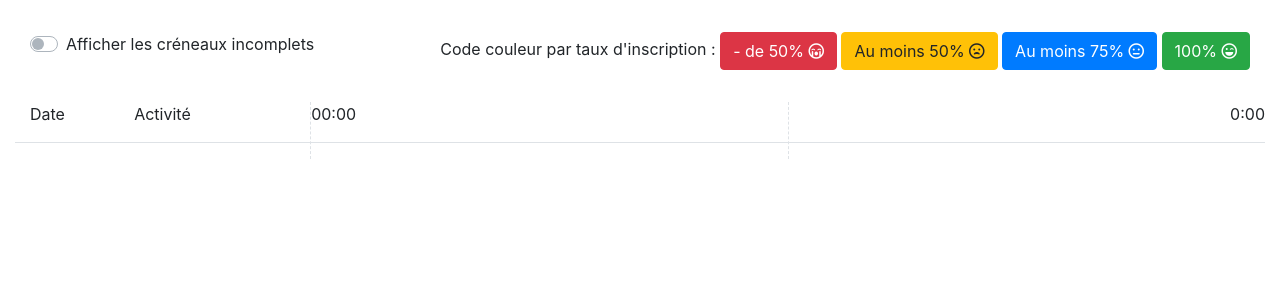
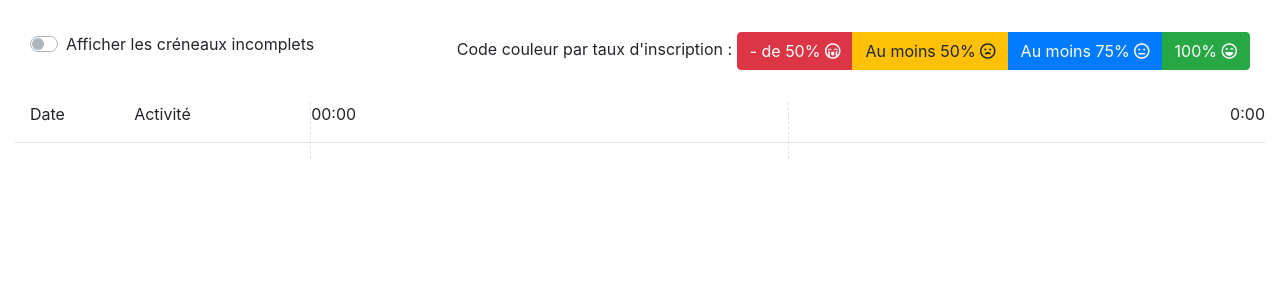
Before and after one commit to BrunoJunior/bdzkermesse, a Symfony app: template templates/kermesse/planning.html.twig in a window 1280 px wide. Shown: the part 56-356 px from the top of the page. Run offline with Twig, Linux system fonts and the light colour scheme; the template is opened without the code that fills it, so the values that code supplies are empty; some libraries are stand-ins or nearby versions.

Commit message:
Améliorer affichage planning

```diff
--- a/templates/activite/card.html.twig
+++ b/templates/activite/card.html.twig
@@ -15,6 +15,7 @@
         <p class="card-text">Total : {{ card.total }}</p>
     </div>
     <div class="card-footer">
+        <div class="btn-group" role="group" aria-label="Actions">
             <a href="{{ path('activite', {'id': card.id}) }}" class="btn btn-primary" data-toggle="tooltip" title="Détail"><i class="fas fa-eye"></i></a>
             <a href="{{ path('nouvelle_recette_activite', {'id': card.id}) }}" class="btn btn-success" data-toggle="tooltip" title="Nouvelle recette"><i class="fas fa-donate"></i></a>
             {% if not card.activite.caisseCentrale %}
@@ -24,3 +25,4 @@
             {% endif %}
         </div>
     </div>
+</div>
--- a/templates/kermesse/card.html.twig
+++ b/templates/kermesse/card.html.twig
@@ -10,6 +10,7 @@
         <p class="card-text" data-toggle="tooltip" title="Balance"><i class="fas fa-balance-scale"></i> {{ card.balance }}</p>
     </div>
     <div class="card-footer">
+        <div class="btn-group" role="group" aria-label="Actions">
             <a href="{{ path('kermesse', {'id': card.kermesse.id}) }}" class="btn btn-primary" data-toggle="tooltip" title="Détail"><i class="fas fa-eye"></i></a>
             <a href="{{ path('editer_kermesse', {'id': card.kermesse.id}) }}" class="btn btn-secondary" data-toggle="tooltip" title="Modifier"><i class="fas fa-edit"></i></a>
             <a href="{{ path('nouveau_ticket', {'id': card.kermesse.id}) }}" class="btn btn-danger" data-toggle="tooltip" title="Nouvelle dépense"><i class="fas fa-receipt"></i></a>
@@ -21,3 +22,4 @@
             {% endif %}
         </div>
     </div>
+</div>
--- a/templates/kermesse/planning.html.twig
+++ b/templates/kermesse/planning.html.twig
@@ -12,10 +12,12 @@
         </div>
         <div>
             Code couleur par taux d'inscription :
-            <button type="button" class="btn btn-danger">- de 50% <i class="far fa-sad-cry"></i></button>
-            <button type="button" class="btn btn-warning">Au moins 50% <i class="far fa-frown-open"></i></button>
-            <button type="button" class="btn btn-primary">Au moins 75% <i class="far fa-meh"></i></button>
-            <button type="button" class="btn btn-success">100% <i class="far fa-laugh-wink"></i></button>
+            <div class="btn-group" role="group" aria-label="Code couleur">
+                <button type="button" class="btn btn-danger">- de 50% <i class="far fa-sad-cry"></i></button>
+                <button type="button" class="btn btn-warning">Au moins 50% <i class="far fa-frown-open"></i></button>
+                <button type="button" class="btn btn-primary">Au moins 75% <i class="far fa-meh"></i></button>
+                <button type="button" class="btn btn-success">100% <i class="far fa-laugh-wink"></i></button>
+            </div>
         </div>
     </div>
     <div id="planning" style="position: relative;">
--- a/templates/membre/card.html.twig
+++ b/templates/membre/card.html.twig
@@ -6,6 +6,7 @@
         <p class="card-text" data-toggle="tooltip" title="En attente de remboursement"><i class="fas fa-spinner fa-spin"></i> {{ membre.montantAttenteRemboursement }}</p>
     </div>
     <div class="card-footer">
+        <div class="btn-group" role="group" aria-label="Actions">
             <a href="{{ path('editer_membre', {'id': membre.id}) }}" class="btn btn-primary" data-toggle="tooltip" title="Éditer"><i class="fas fa-edit"></i></a>
             {% if membre.email is not empty %}<a href="{{ path('contacter_membre', {'id': membre.id}) }}" class="btn btn-warning" data-toggle="tooltip" title="Contacter"><i class="fas fa-envelope"></i></a>{% endif %}
             {% if membre.aRembourser %}<a href="{{ path('demande_remboursement', {'id': membre.id}) }}" class="btn btn-secondary" data-toggle="tooltip" title="Demander remboursement"><i class="fas fa-money-check"></i></a>{% endif %}
@@ -15,3 +16,4 @@
             {% endif %}
         </div>
     </div>
+</div>
--- a/templates/recette/card.html.twig
+++ b/templates/recette/card.html.twig
@@ -7,7 +7,9 @@
         <p class="card-text" data-toggle="tooltip" title="Montant"><i class="fas fa-euro-sign"></i> {{ recette.montant }}</p>
     </div>
     <div class="card-footer">
+        <div class="btn-group" role="group" aria-label="Actions">
         <a href="{{ path('editer_recette', {'id': recette.id}) }}" class="btn btn-primary" data-toggle="tooltip" title="Éditer"><i class="fas fa-edit"></i></a>
         <a href="{{ path('supprimer_recette', {'id': recette.id}) }}" class="btn btn-danger" data-toggle="tooltip" title="Supprimer" onclick="return confirm('Êtes-vous sûr ?.');"><i class="fas fa-trash-alt"></i></a>
+        </div>
     </div>
 </div>
```
Also changed, not shown: templates/remboursement/card.html.twig (+7 -5 lines), templates/ticket/card.html.twig (+5 -3 lines). Lines whose indentation alone changed are shown as unchanged.
